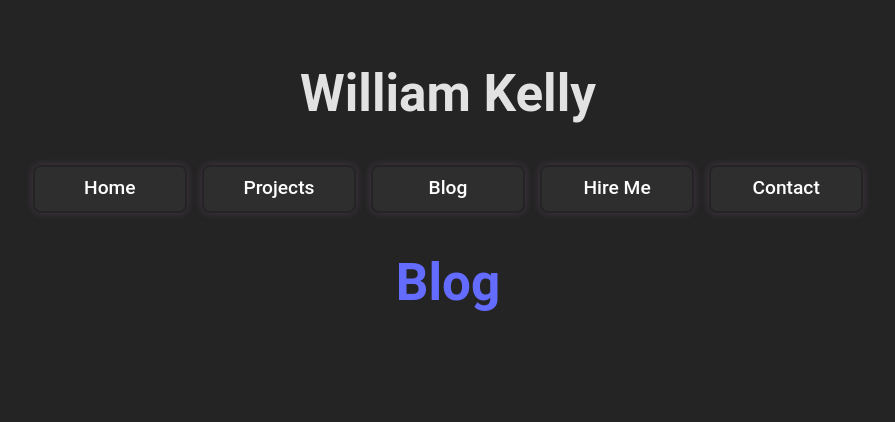
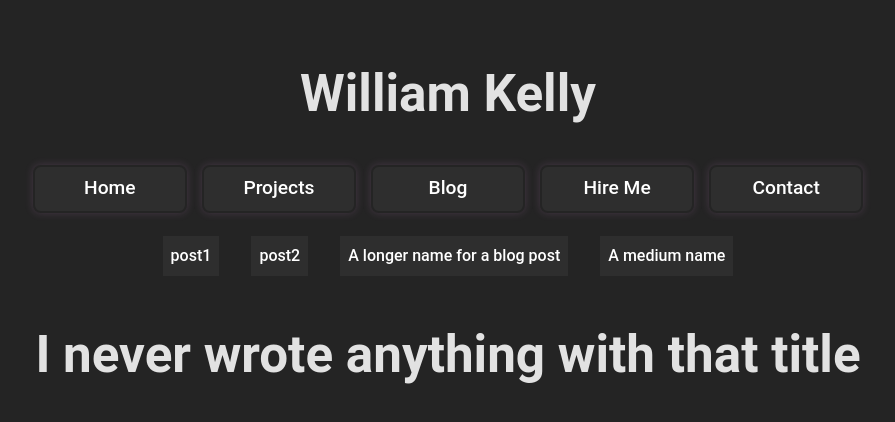
Before and after one commit to cnqso/cnqso.github.io, a React (Vite) app: page /Blog/post in a window 1280 px wide. Shown: the top 422 px of the page, without its empty margins (192-1087 px from the left). Built offline with nearby package versions, Linux system fonts and the light colour scheme; the HTML template or start-up script is replaced by a standard one.

Commit message:
Blog logic

```diff
--- a/src/Routes.tsx
+++ b/src/Routes.tsx
@@ -17,7 +17,7 @@ function Page({ node } : {node: React.ReactNode}) {
 				initial={{ x: 300, opacity: 0 }}
 				animate={{ x: 0, opacity: 1 }}
 				exit={{ x: -300, opacity: 0 }}
-				transition={{ ease: "easeOut", duration: 0.5 }}
+				transition={{ ease: "easeOut", duration: 0.4 }}
 			>
 				{node}
 			</motion.div>
--- a/src/pages/Blog.tsx
+++ b/src/pages/Blog.tsx
@@ -4,24 +4,69 @@ import { useState } from "react";
 import { motion } from "framer-motion";
 import "./styles/Blog.css";
 import { Routes, Route, useLocation, Link } from "react-router-dom";
-import { BlogHome, BlogPosts } from "./BlogPosts";
+import { BlogPosts } from "./BlogPosts";
+
+// Posts can be contained in a specific type of text block
+// BlogHome is a list of all posts followed by an infinite scroll of posts.
+// These might be best as snippets. Maybe show top comments
+// BlogPost is a single post with comments and a comment box. Sidebar with list of posts
+
+function BlogHome() {
+	return (
+			<h1>Blog</h1>
+	);
+}
+
+function BlogPost() {
+	return (
+
+			<Routes>
+				{BlogPosts.map((post) => {
+					return <Route path={post.path} element={post.post()} key={post.title} />;
+				})}
+				<Route path='*' element={<h1>I never wrote anything with that title</h1>} />
+			</Routes>
+	);
+}
 
 function Blog() {
-	const [count, setCount] = useState(0);
 
+
+	const location = useLocation().pathname.replace("%20", " ").split("/")[3];
+	const css = location !== undefined ? "BlogPost" : "BlogHome";
+	const navCss = location !== undefined ? "blogNavPost" : "blogNavHome";
 	return (
-		<div className='container Blog'>
-			<Link to={"/Blog/"}>
-				<h1>Blog</h1>
-			</Link>
+		<div className={css}>
+			<div className={navCss}>
+					{location !== undefined ? (<div className='blogPostBtnOuter' style={{marginTop: '9em'}}>
+						<Link
+							className = "blogPostBtnInner"
+							to={"/Blog/"}
+							key={'Back'}
+							style={{ color: "white" }}>
+
+							Back
+						</Link>
+						</div>) : null}
+				{BlogPosts.map((post) => {
+					return (
+						<motion.div layout className='blogPostBtnOuter'>
+						<Link
+							className = "blogPostBtnInner"
+							to={"post/" + post.path}
+							key={post.title}
+
+							style={`${location}` === `${post.path}` ? { color: "#b3b3ff" } : { color: "white" }}>
+							{post.title}
+						</Link>
+						</motion.div>
+					);
+				})}
+			</div>
 			<Routes>
 				<Route index element={<BlogHome />} />
-				<Route path='/' element={<BlogHome />} />
-				{BlogPosts.map((post) => {
-					return <Route path={post.path} element={post.post()} />;
-				})}
+				<Route path={"post/*"} element={<BlogPost />} />;
 			</Routes>
-
 		</div>
 	);
 }
--- a/src/pages/BlogPosts.tsx
+++ b/src/pages/BlogPosts.tsx
@@ -7,7 +7,7 @@ export type BlogPost = {title: string, path: string, post: () => JSX.Element}
 
 function BlogPost1() {
 	return (
-		<div className='BlogPost'>
+		<div>
 			<h1 className='postTitle'>Blog Post 1</h1>
 			<div className='textBlock'>
 				"Lorem ipsum dolor sit amet, consectetur adipiscing elit, sed do eiusmod tempor incididunt ut
@@ -42,8 +42,44 @@ function BlogPost1() {
 
 function BlogPost2() {
 	return (
-		<div className='BlogPost'>
+		<div>
 			<h1 className='postTitle'>Blog Post 2</h1>
+			<div className='textBlock'>
+
+			velit esse cillum dolore eu fugiat nulla pariatur. Excepteur sint occaecat cupidatat
+				non proident, sunt in culpa qui officia deserunt mollit anim id est laborum."
+				"Lorem ipsum dolor sit amet, consectetur adipiscing elit, sed do eiusmod tempor incididunt ut
+				labore et dolore borum."	"Lorem ipsum dolor sit amet, consectetur adipiscing elit, sed do eiusmod tempor incididunt ut
+				labore et dolore magna aliqua. Ut enim ad minim veniam, quis nostrud exercitation ullamco
+				laboris nisi ut aliquip ex ea commodo consequat. Duis aute irure dolor in reprehenderit in
+				voluptate
+				"Lorem ipsum dolor sit amet, consectetur adipiscing elit, sed do eiusmod tempor incididunt ut
+				labore et dolore magna aliqua. Ut enim ad minim veniam, quis nostrud exercitation ullamco
+				laboris nisi ut aliquip ex ea commodo consequat. Duis aute irure dolor in reprehenderit in
+				voluptate velit esse cillum dolore eu fugiat nulla pariatur. Excepteur sint occaecat cupidatat
+				non proident, sunt in culpa qui officia deserunt mollit anim id est laborum."
+				"Lorem ipsum dolor sit amet, consectetur adipiscing elit, sed do eiusmod tempor incididunt ut
+				labore et dolore magna aliqua. Ut enim ad minim veniam, quis nostrud exercitation ullamco
+				laboris nisi ut aliquip ex ea commodo consequat. Duis aute irure dolor in reprehenderit in
+				voluptate velit esse cillum dolore eu fugiat nulla pariatur. Excepteur sint occaecat cupidatat
+				non proident, sunt in culpa qui officia deserunt mollit anim id est laborum."magna aliqua. Ut enim ad minim veniam, quis nostrud exercitation ullamco
+				laboris nisi ut aliquip ex ea commodo consequat. Duis aute irure dolor in reprehenderit in
+				voluptate velit esse cillum dolore eu fugiat nulla pariatur. Excepteur sint occaecat cupidatat
+				non proident, sunt in culpa qui officia deserunt mollit anim id est laborum."
+				"Lorem ipsum dolor sit amet, consectetur adipiscing elit, sed do eiusmod tempor incididunt ut
+				labore et dolore magna aliqua. Ut enim ad minim veniam, quis nostrud exercitation ullamco
+				laboris nisi ut aliquip ex ea commodo consequat. Duis aute irure dolor in reprehenderit in
+				voluptate velit esse cillum dolore eu fugiat nulla pariatur. Excepteur sint occaecat cupidatat
+				non proident, sunt in culpa qui officia deserunt mollit anim id est la
+			</div>
+		</div>
+	);
+}
+
+function BlogPost3() {
+	return (
+		<div>
+			<h1 className='postTitle'>Blog Post 1</h1>
 			<div className='textBlock'>
 				"Lorem ipsum dolor sit amet, consectetur adipiscing elit, sed do eiusmod tempor incididunt ut
 				labore et dolore magna aliqua. Ut enim ad minim veniam, quis nostrud exercitation ullamco
@@ -75,6 +111,41 @@ function BlogPost2() {
 	);
 }
 
+function BlogPost4() {
+	return (
+		<div>
+			<h1 className='postTitle'>Blog Post 2</h1>
+			<div className='textBlock'>
+
+			velit esse cillum dolore eu fugiat nulla pariatur. Excepteur sint occaecat cupidatat
+				non proident, sunt in culpa qui officia deserunt mollit anim id est laborum."
+				"Lorem ipsum dolor sit amet, consectetur adipiscing elit, sed do eiusmod tempor incididunt ut
+				labore et dolore borum."	"Lorem ipsum dolor sit amet, consectetur adipiscing elit, sed do eiusmod tempor incididunt ut
+				labore et dolore magna aliqua. Ut enim ad minim veniam, quis nostrud exercitation ullamco
+				laboris nisi ut aliquip ex ea commodo consequat. Duis aute irure dolor in reprehenderit in
+				voluptate
+				"Lorem ipsum dolor sit amet, consectetur adipiscing elit, sed do eiusmod tempor incididunt ut
+				labore et dolore magna aliqua. Ut enim ad minim veniam, quis nostrud exercitation ullamco
+				laboris nisi ut aliquip ex ea commodo consequat. Duis aute irure dolor in reprehenderit in
+				voluptate velit esse cillum dolore eu fugiat nulla pariatur. Excepteur sint occaecat cupidatat
+				non proident, sunt in culpa qui officia deserunt mollit anim id est laborum."
+				"Lorem ipsum dolor sit amet, consectetur adipiscing elit, sed do eiusmod tempor incididunt ut
+				labore et dolore magna aliqua. Ut enim ad minim veniam, quis nostrud exercitation ullamco
+				laboris nisi ut aliquip ex ea commodo consequat. Duis aute irure dolor in reprehenderit in
+				voluptate velit esse cillum dolore eu fugiat nulla pariatur. Excepteur sint occaecat cupidatat
+				non proident, sunt in culpa qui officia deserunt mollit anim id est laborum."magna aliqua. Ut enim ad minim veniam, quis nostrud exercitation ullamco
+				laboris nisi ut aliquip ex ea commodo consequat. Duis aute irure dolor in reprehenderit in
+				voluptate velit esse cillum dolore eu fugiat nulla pariatur. Excepteur sint occaecat cupidatat
+				non proident, sunt in culpa qui officia deserunt mollit anim id est laborum."
+				"Lorem ipsum dolor sit amet, consectetur adipiscing elit, sed do eiusmod tempor incididunt ut
+				labore et dolore magna aliqua. Ut enim ad minim veniam, quis nostrud exercitation ullamco
+				laboris nisi ut aliquip ex ea commodo consequat. Duis aute irure dolor in reprehenderit in
+				voluptate velit esse cillum dolore eu fugiat nulla pariatur. Excepteur sint occaecat cupidatat
+				non proident, sunt in culpa qui officia deserunt mollit anim id est la
+			</div>
+		</div>
+	);
+}
 
 
 
@@ -86,22 +157,14 @@ function BlogPost2() {
 const BlogPosts : BlogPost[] = [
     {title: "post1", path: "post1", post: BlogPost1},
     {title: "post2", path: "post2", post: BlogPost2},
+	{title: "A longer name for a blog post", path: "post3", post: BlogPost3},
+	{title: "A medium name", path: "post4", post: BlogPost4}
 ]
-
-
-function BlogHome() {
-	return (
-		<div className='BlogHome'>
-            {BlogPosts.map((post) => {return(
-            <Link to={""+post.path} key={post.title} className='NavButton card'>
-			    {post.title}
-		    </Link>)
-            })}
-		</div>
-	);
-}
 
 
 
 
-export {BlogHome, BlogPosts};
+
+
+
+export {BlogPosts};
--- a/src/pages/styles/Blog.css
+++ b/src/pages/styles/Blog.css
@@ -0,0 +1,37 @@
+/** @format */
+
+
+.BlogHome {
+    display: grid;
+    grid-template-columns: 1fr;
+    grid-template-rows: 1fr
+}
+
+.BlogPost {
+    display: grid;
+    grid-template-columns: 25% auto;
+    grid-template-rows: 1fr
+}
+
+.blogNavHome {
+}
+
+.blogNavPost {
+
+}
+
+.blogPostBtnOuter {
+    background-color: var(--paper);
+    display: inline-block;
+	margin: 1em;
+    width: auto;
+    height: auto;
+    text-align: center;
+    padding: 0.5em;
+}
+
+.blogPostBtnInner {
+
+    width: 100%;
+    height: 100%;
+}
```
